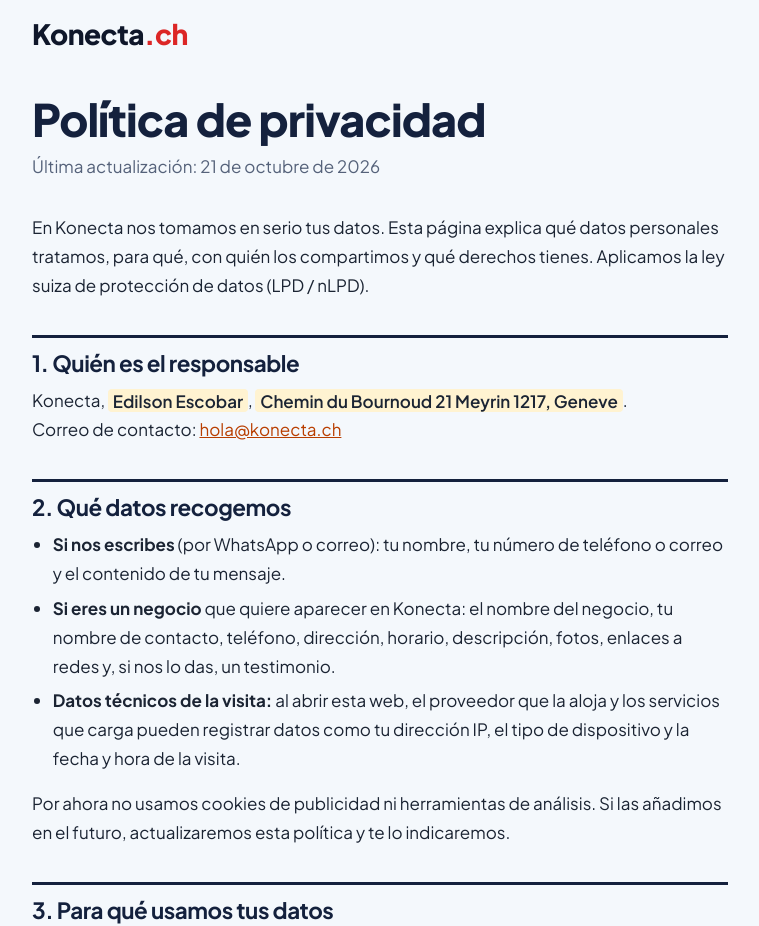
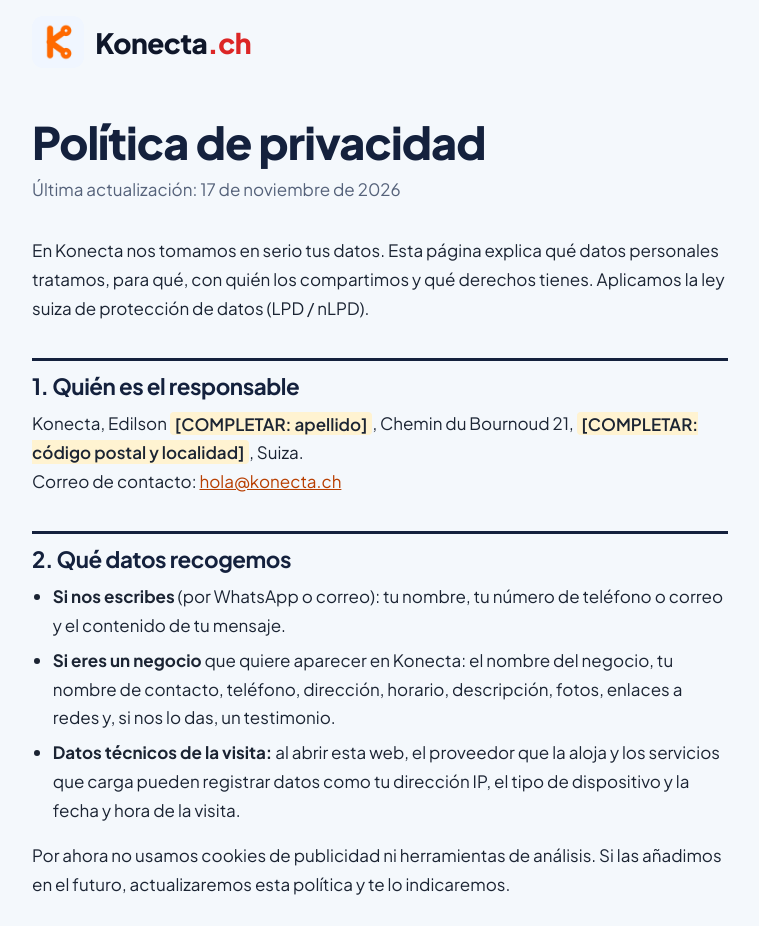
Before and after one commit to Edilson12/konecta-landing, a plain HTML site: page privacidad.html in a window 1280 px wide. Shown: the top 926 px of the page, without its empty margins (260-1019 px from the left). Drawn offline with Linux system fonts and the light colour scheme.

Commit message:
Add files via upload

```diff
--- a/privacidad.html
+++ b/privacidad.html
@@ -3,6 +3,10 @@
 <head>
 <meta charset="utf-8">
 <meta name="viewport" content="width=device-width, initial-scale=1">
+<link rel="icon" href="/favicon.ico" sizes="48x48">
+<link rel="icon" type="image/png" sizes="32x32" href="/favicon-32.png">
+<link rel="apple-touch-icon" href="/apple-touch-icon.png">
+<meta name="theme-color" content="#F25C05">
 <title>Política de privacidad · Konecta</title>
 <meta name="description" content="Cómo Konecta trata tus datos personales: qué recogemos, para qué, con quién los compartimos y cuáles son tus derechos.">
 <link rel="canonical" href="https://konecta.ch/privacidad.html">
@@ -19,6 +23,7 @@ a:focus-visible{outline:3px solid #2B6FE0;outline-offset:3px}
 .top{padding:1rem 0}
 .marca{font:800 1.75rem "Plus Jakarta Sans",system-ui,sans-serif;color:var(--dark);text-decoration:none;letter-spacing:-.02em}
 .marca span{color:var(--rojo)}
+.marca{display:inline-flex;align-items:center;gap:.7rem}.marca b{font-weight:inherit}.marca img{width:3.25rem;height:3.25rem;border-radius:.7rem;display:block}
 h1{font-size:clamp(2rem,6vw,2.8rem);font-weight:800;margin:1.5rem 0 .5rem}
 .fecha{color:var(--suave);margin-bottom:2rem}
 h2{font-size:1.4rem;font-weight:700;margin:2.2rem 0 .6rem;padding-top:.8rem;border-top:3px solid var(--tinta)}
@@ -31,16 +36,16 @@ footer{border-top:1px solid var(--linea);margin-top:3rem;padding:1.5rem 0 2rem;c
 </head>
 <body>
 <div class="wrap">
-  <div class="top"><a class="marca" href="/">Konecta<span>.ch</span></a></div>
+  <div class="top"><a class="marca" href="/"><img src="/logo-konecta.png" width="52" height="52" alt=""><b>Konecta<span>.ch</span></b></a></div>
 
   <main>
     <h1>Política de privacidad</h1>
-    <p class="fecha">Última actualización: 21 de octubre de 2026</p>
+    <p class="fecha">Última actualización: 17 de noviembre de 2026</p>
 
     <p>En Konecta nos tomamos en serio tus datos. Esta página explica qué datos personales tratamos, para qué, con quién los compartimos y qué derechos tienes. Aplicamos la ley suiza de protección de datos (LPD / nLPD).</p>
 
     <h2>1. Quién es el responsable</h2>
-    <p>Konecta, <span class="pend">Edilson Escobar</span>, <span class="pend">Chemin du Bournoud 21 Meyrin 1217, Geneve</span>.<br>
+    <p>Konecta, Edilson <span class="pend">[COMPLETAR: apellido]</span>, Chemin du Bournoud 21, <span class="pend">[COMPLETAR: código postal y localidad]</span>, Suiza.<br>
     Correo de contacto: <a href="mailto:hola@konecta.ch">hola@konecta.ch</a></p>
 
     <h2>2. Qué datos recogemos</h2>
@@ -68,6 +73,7 @@ footer{border-top:1px solid var(--linea);margin-top:3rem;padding:1.5rem 0 2rem;c
     <ul>
       <li><b>GitHub (alojamiento de la web):</b> puede registrar datos técnicos de las visitas, como la dirección IP.</li>
       <li><b>Google Fonts (tipografía):</b> al cargar la web, tu navegador puede conectarse a servidores de Google para descargar el tipo de letra, lo que implica que Google reciba tu dirección IP.</li>
+      <li><b>Redes sociales (Instagram, Facebook, TikTok, YouTube):</b> si sigues un enlace a nuestras redes, esas plataformas tratan tus datos según sus propias condiciones.</li>
       <li><b>WhatsApp (Meta):</b> si nos escribes por WhatsApp, los mensajes se procesan según las condiciones de esa plataforma.</li>
       <li><b>Proveedores de correo y de pagos</b>, cuando los utilicemos, solo para enviar mensajes o gestionar cobros.</li>
     </ul>
```
Also changed, not shown: directorio/index.html (+1 -1 lines), index.html (+1 -1 lines), negocios.html (+2 -2 lines).
